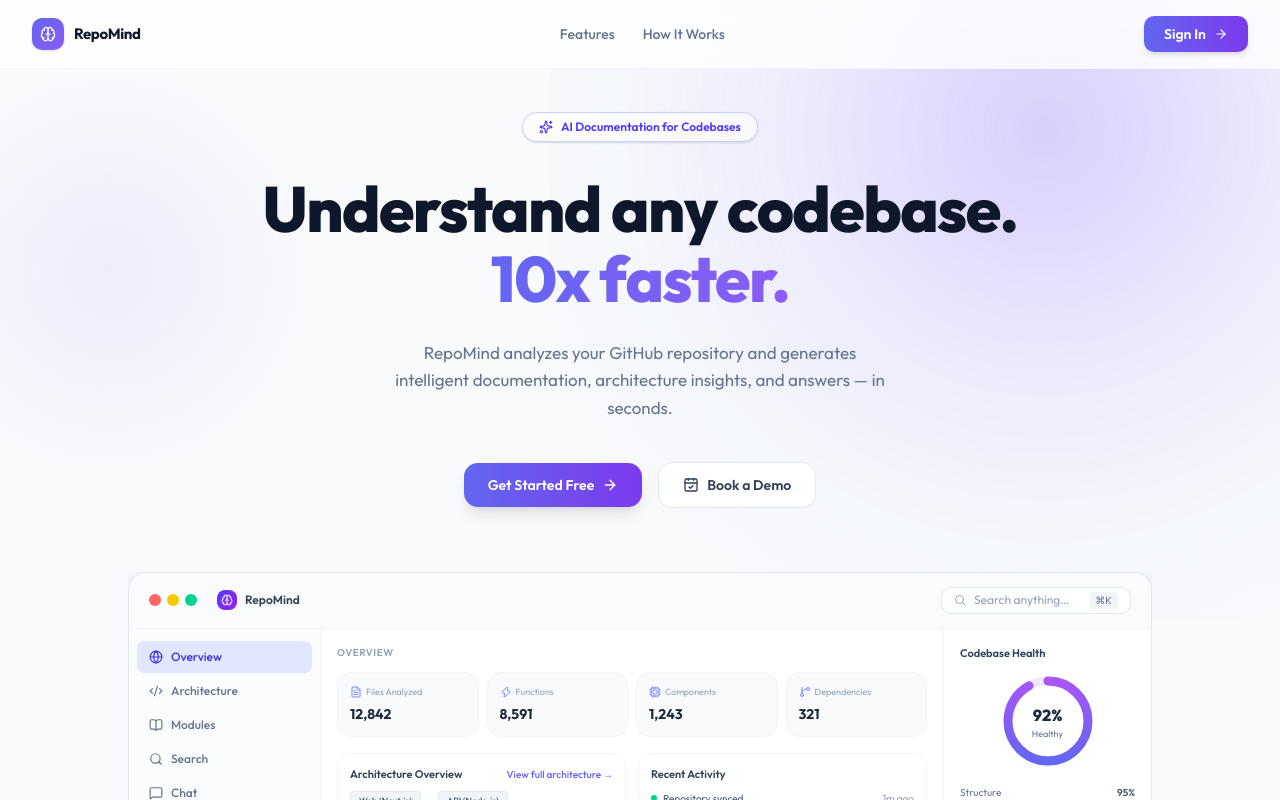
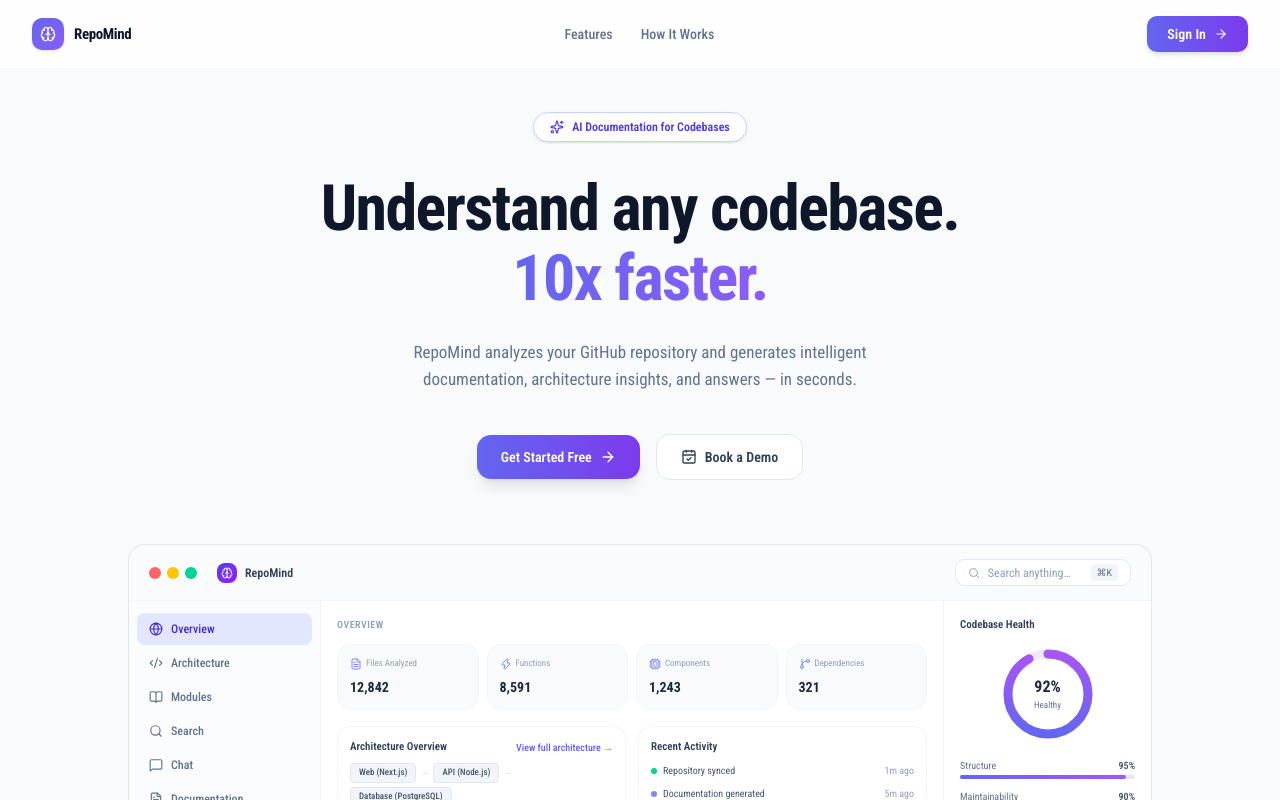
Before and after one commit to pranavks343/Cartograph, a Next.js app: page / in a window 1280 px wide. Shown: the top 800 px of the page. Built offline with nearby package versions, Linux system fonts and the light colour scheme.

Commit message:
Initialize landing page layout and structure with hero section and dashboard preview

```diff
--- a/src/app/layout.tsx
+++ b/src/app/layout.tsx
@@ -1,11 +1,11 @@
 import type { Metadata } from "next";
-import { Outfit } from "next/font/google";
+import { Roboto_Condensed } from "next/font/google";
 import "./globals.css";
 
-const outfit = Outfit({
+const robotoCondensed = Roboto_Condensed({
   subsets: ["latin"],
-  variable: "--font-outfit",
-  weight: ["400", "500", "600", "700", "800"],
+  variable: "--font-roboto-condensed",
+  weight: ["300", "400", "500", "600", "700"],
 });
 
 export const metadata: Metadata = {
@@ -39,7 +39,7 @@ export default function RootLayout({
   children: React.ReactNode;
 }>) {
   return (
-    <html lang="en" className={`${outfit.className} h-full antialiased`}>
+    <html lang="en" className={`${robotoCondensed.className} h-full antialiased`}>
       <body className="min-h-full flex flex-col">
         {children}
       </body>
--- a/src/app/page.tsx
+++ b/src/app/page.tsx
@@ -64,32 +64,6 @@ function Navbar() {
 function Hero() {
   return (
     <section className="relative overflow-hidden pt-28 pb-20 flex flex-col items-center text-center px-4">
-      <div
-        className="absolute pointer-events-none"
-        style={{
-          top: "-80px",
-          left: "50%",
-          transform: "translateX(-10%)",
-          width: "900px",
-          height: "700px",
-          background:
-            "radial-gradient(ellipse at 55% 30%, rgba(167,139,250,0.38) 0%, rgba(196,181,253,0.22) 35%, rgba(224,231,255,0.12) 60%, transparent 80%)",
-          filter: "blur(1px)",
-        }}
-      />
-      <div
-        className="absolute pointer-events-none"
-        style={{
-          top: "60px",
-          left: "-100px",
-          width: "420px",
-          height: "420px",
-          background:
-            "radial-gradient(ellipse at center, rgba(196,181,253,0.20) 0%, transparent 70%)",
-          filter: "blur(2px)",
-        }}
-      />
-
       <div className="relative z-10 inline-flex items-center gap-2 px-4 py-1.5 rounded-full bg-white/70 border border-indigo-200 text-indigo-600 text-xs font-semibold mb-8 shadow-sm">
         <Sparkles className="w-3.5 h-3.5" />
         AI Documentation for Codebases
@@ -246,7 +220,7 @@ function DashboardPreview() {
       </div>
 
       <div className="hidden md:block w-full overflow-x-auto pb-4 scrollbar-hide">
-        <div className="min-w-[850px] rounded-2xl overflow-hidden border border-slate-200 bg-white text-left shadow-[0_32px_80px_rgba(99,102,241,0.15),0_8px_24px_rgba(0,0,0,0.08)]">
+        <div className="min-w-[850px] rounded-2xl overflow-hidden border border-slate-200 bg-white text-left shadow-sm">
           <div className="flex items-center gap-3 px-5 py-3.5 border-b border-slate-100 bg-slate-50/70">
             <div className="flex gap-1.5">
               <span className="w-3 h-3 rounded-full bg-red-400" />
```
